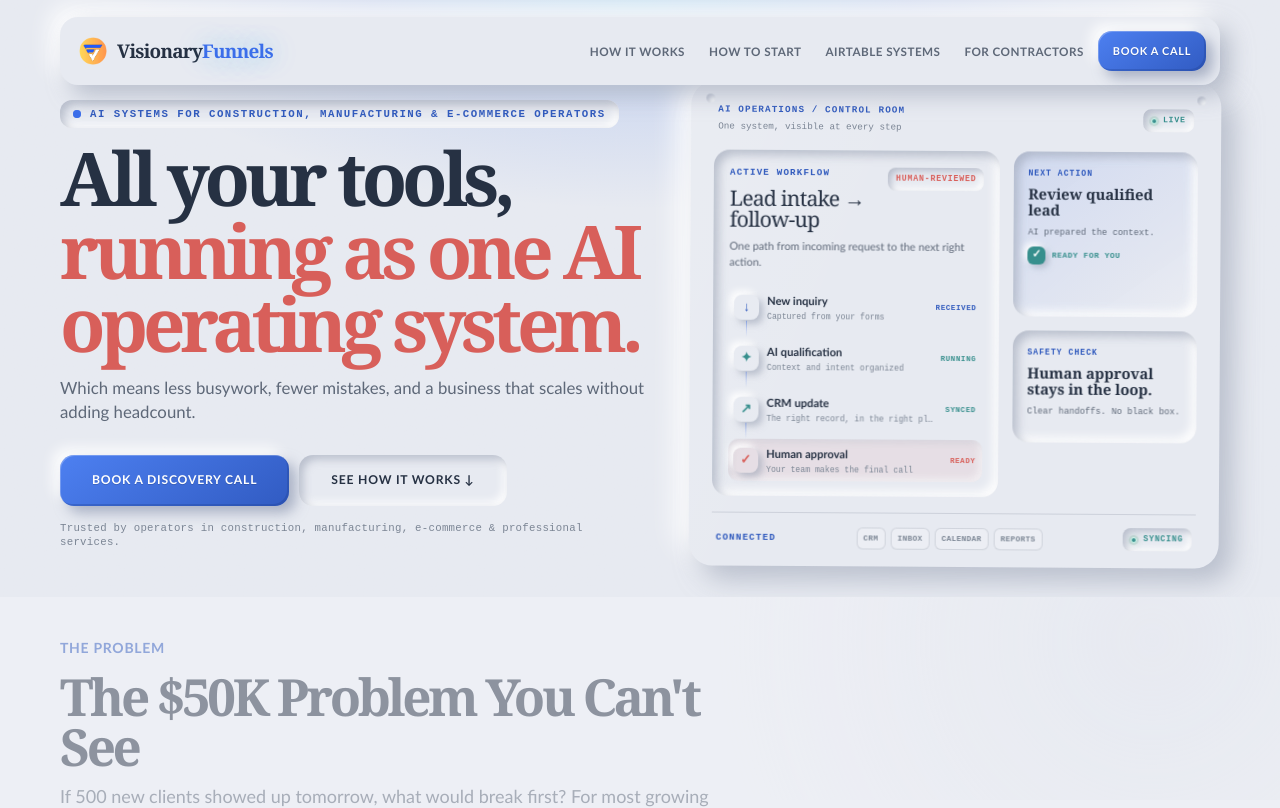
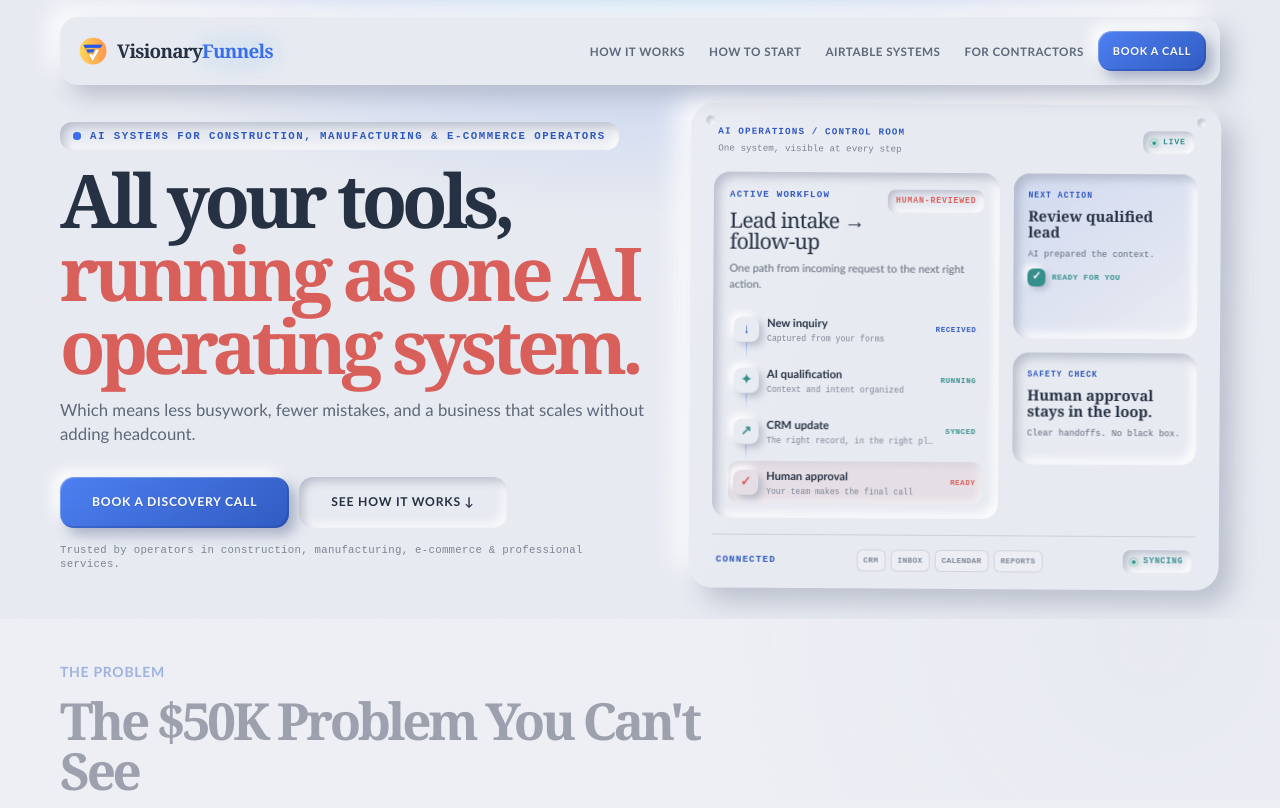
Before and after one commit to Fontanilla-s-Test-Projects-Dump/visionaryfunnels-neumorphic, a Next.js app: page / in a window 1280 px wide. Shown: the top 808 px of the page. Built offline with nearby package versions, Linux system fonts and the light colour scheme.

Commit message:
Add breathing room above desktop hero

```diff
--- a/src/app/globals.css
+++ b/src/app/globals.css
@@ -1177,7 +1177,7 @@ footer a:hover {
 
   main > section:first-child {
     min-height: 0;
-    padding-top: 82px !important;
+    padding-top: 104px !important;
     padding-bottom: 30px !important;
   }
 
```
